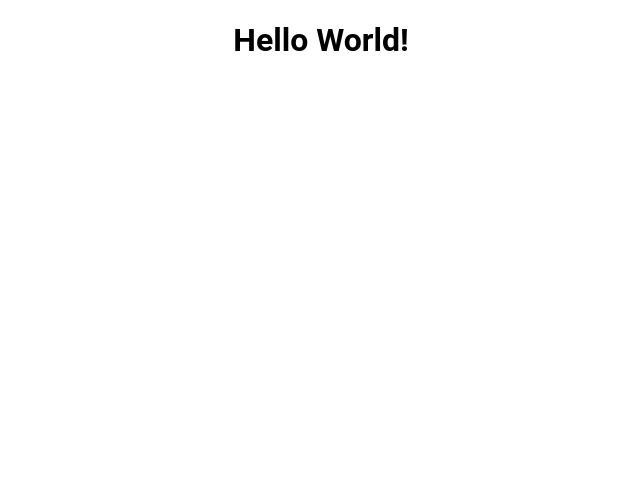
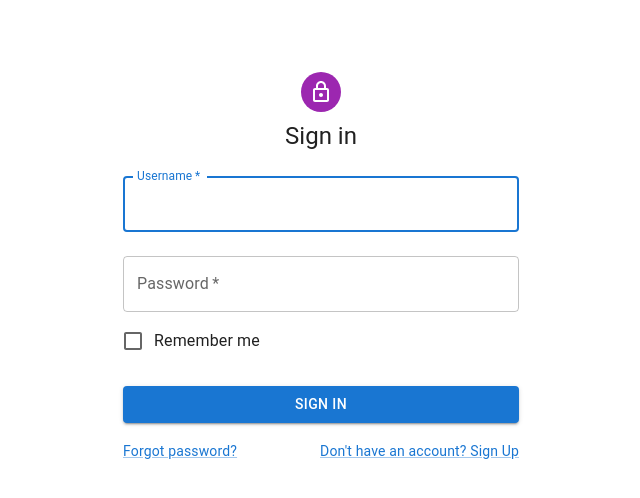
Before and after one commit to christianmdz/proyecto-helios, a React (Vite) app in the folder Frontend/: page / in a window 1280 px wide. Shown: the top 498 px of the page, without its empty margins (319-959 px from the left). Built offline with nearby package versions, Linux system fonts and the light colour scheme.

Commit message:
Login page

```diff
--- a/Frontend/src/App.jsx
+++ b/Frontend/src/App.jsx
@@ -1,12 +1,9 @@
 import './App.css'
+import Login from './pages/Login'
 
 function App() {
-
-
   return (
-    <h1>
-      Hello World!
-    </h1>
+    <Login />
   )
 }
 
--- /dev/null
+++ b/Frontend/src/hooks/useAuth.js
@@ -0,0 +1,3 @@
+import React, { useState, useContext, createContext} from "react";
+import jwt_decode from jwt_decode;
+import { useNavigate } from "react-router-dom"
--- /dev/null
+++ b/Frontend/src/pages/Login.jsx
@@ -0,0 +1,108 @@
+import * as React from 'react';
+import Avatar from '@mui/material/Avatar';
+import Button from '@mui/material/Button';
+import CssBaseline from '@mui/material/CssBaseline';
+import TextField from '@mui/material/TextField';
+import FormControlLabel from '@mui/material/FormControlLabel';
+import Checkbox from '@mui/material/Checkbox';
+import Link from '@mui/material/Link';
+import Grid from '@mui/material/Grid';
+import Box from '@mui/material/Box';
+import LockOutlinedIcon from '@mui/icons-material/LockOutlined';
+import Typography from '@mui/material/Typography';
+import Container from '@mui/material/Container';
+import { createTheme, ThemeProvider } from '@mui/material/styles';
+
+const defaultTheme = createTheme();
+
+export default function Login() {
+
+    /**
+     * useAuth -> hook proveedor de AuthContext
+     * export function AuthProvide
+     * export const useAuth -> return useContext(AuthContext)
+     * function useAuthProvider
+     *      const [accessToken, setAccesToken]
+     *      const navigate = useNavigate
+     *      const logout = () => {updateToken, navigate}
+     *      const updateToken
+     *      const user = accesToekn && jwt_decode(accessToken)
+     *      return {user, accessToken, updateToken, logout}
+    */
+  const handleSubmit = (event) => {
+    event.preventDefault();
+    const data = new FormData(event.currentTarget);
+    console.log({
+      email: data.get('email'),
+      password: data.get('password'),
+    });
+  };
+
+  return (
+    <ThemeProvider theme={defaultTheme}>
+      <Container component="main" maxWidth="xs">
+        <CssBaseline />
+        <Box
+          sx={{
+            marginTop: 8,
+            display: 'flex',
+            flexDirection: 'column',
+            alignItems: 'center',
+          }}
+        >
+          <Avatar sx={{ m: 1, bgcolor: 'secondary.main' }}>
+            <LockOutlinedIcon />
+          </Avatar>
+          <Typography component="h1" variant="h5">
+            Sign in
+          </Typography>
+          <Box component="form" onSubmit={handleSubmit} noValidate sx={{ mt: 1 }}>
+            <TextField
+              margin="normal"
+              required
+              fullWidth
+              id="email"
+              label="Username"
+              name="username"
+              autoFocus
+            />
+            <TextField
+              margin="normal"
+              required
+              fullWidth
+              name="password"
+              label="Password"
+              type="password"
+              id="password"
+              autoComplete="current-password"
+            />
+            <FormControlLabel
+              control={<Checkbox value="remember" color="primary" />}
+              label="Remember me"
+            />
+            <Button
+              type="submit"
+              fullWidth
+              variant="contained"
+              sx={{ mt: 3, mb: 2 }}
+            >
+              Sign In
+            </Button>
+            <Grid container>
+              <Grid item xs>
+                <Link href="#" variant="body2">
+                  Forgot password?
+                </Link>
+              </Grid>
+              <Grid item>
+                <Link href="#" variant="body2">
+                  {"Don't have an account? Sign Up"}
+                </Link>
+              </Grid>
+            </Grid>
+          </Box>
+        </Box>
+      </Container>
+    </ThemeProvider>
+  );
+}
```
Also changed, not shown: Frontend/src/components/Routing.jsx (added, +28 -0 lines), 2 other files (tests, documents, lock files or other folders).
